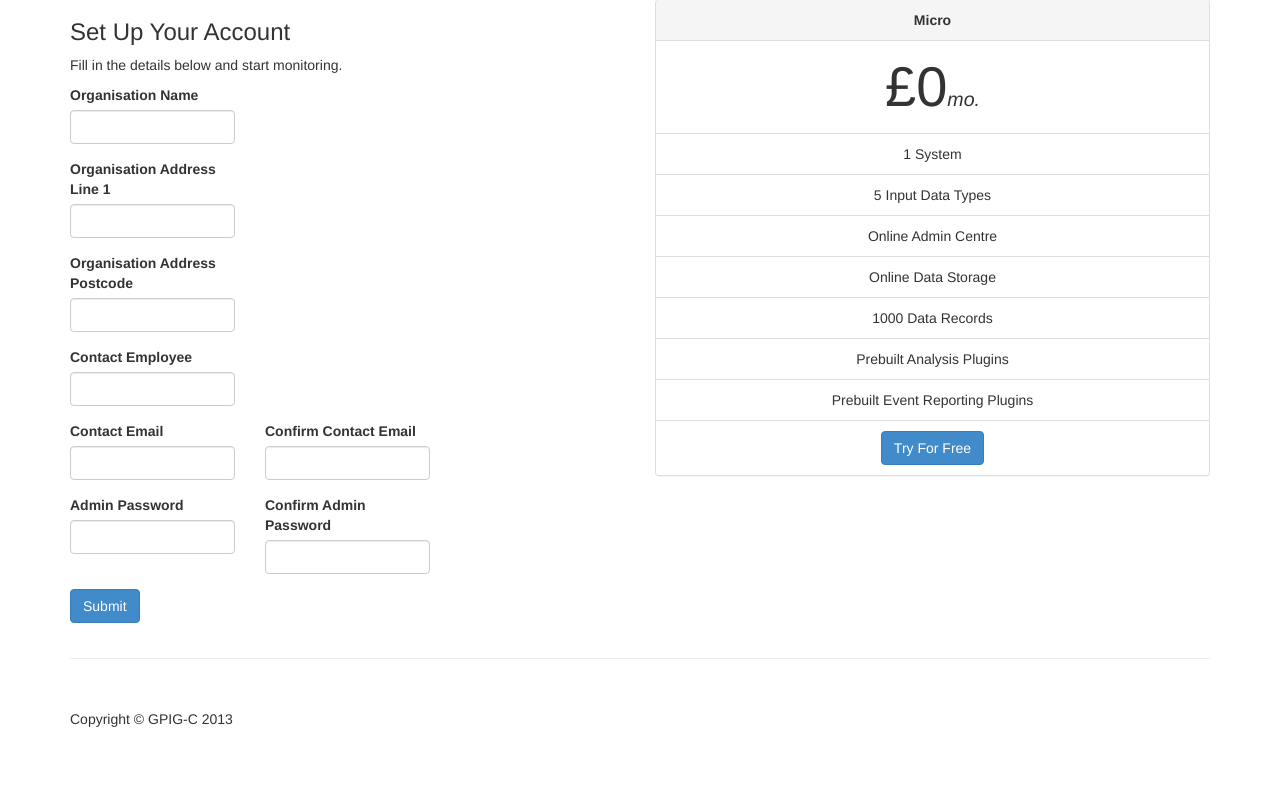
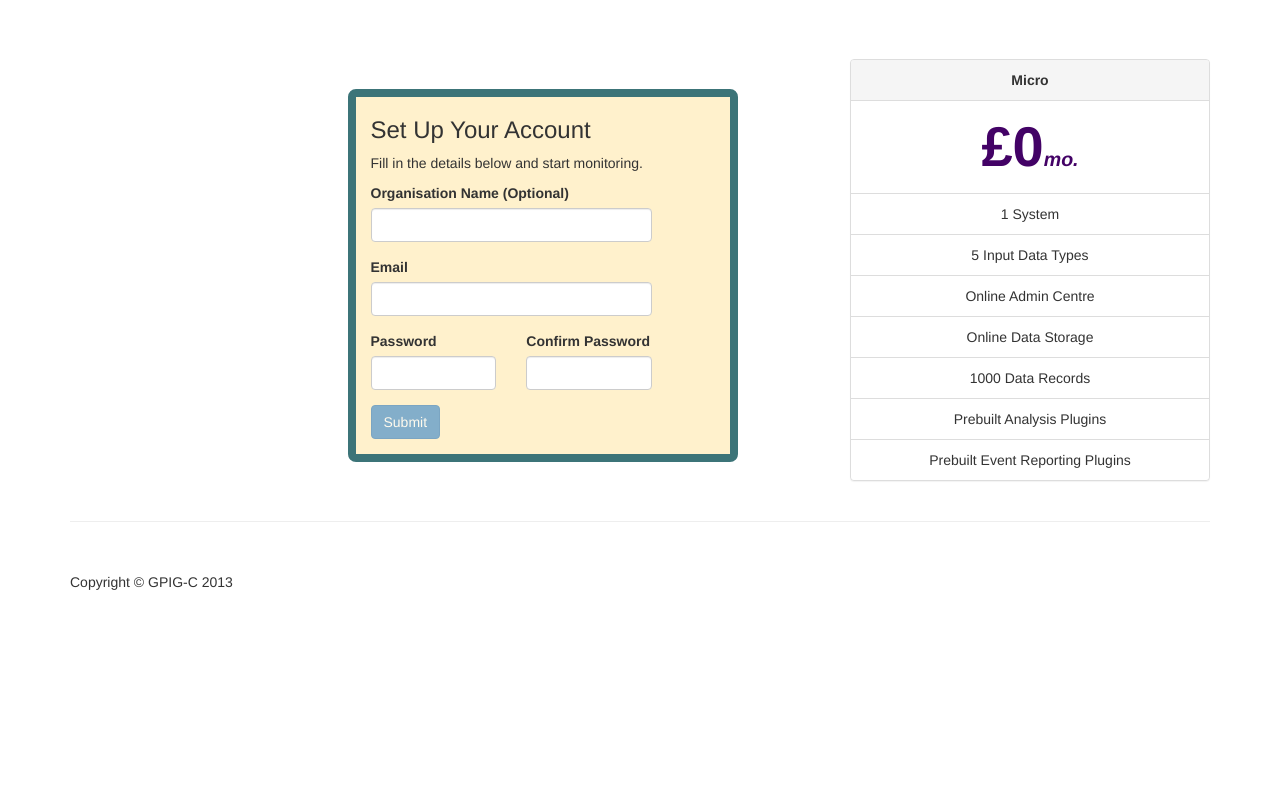
Before and after one commit to sftrabbit/gpig-c, a PHP site: page /signup1.html in a window 1280 px wide. Shown: the part 51-840 px from the top of the page. After the commit the page ends 641 px from the top, so only its background shows below. Run offline with PHP 8.4, Linux system fonts and the light colour scheme.

Commit message:
Add Colour and JS to sign up page

```diff
--- a/PrototypeAdminCentre/modern-business/css/custom-gpig.css
+++ b/PrototypeAdminCentre/modern-business/css/custom-gpig.css
@@ -11,7 +11,6 @@ Custom Things for GPIG
 }
 
 .section-colored a{
-   /* background-color: #adcacc;  */
     font-weight: bold;
     color: #a3cacc;
 }
@@ -20,7 +19,7 @@ Custom Things for GPIG
     color:#ffffff;
 }
 
-em.em1 {             /*Purple*/
+em.em1 {
     color: #430266;
     font-weight: bold;
     font-style: normal;
@@ -33,32 +32,32 @@ em.em2 {    /*Pink*/
 }
 
 
-em.em3 {            /*Orange*/
+em.em3 {
     color: #d94f36;
     font-weight: bold;
     font-style: normal;
 }
 
 
-h3.h3_1 {             /*Purple*/
+h3.h3_1 {
     color: #430266;
     font-weight: bold;
     font-style: normal;
 }
 
-h3.h3_2 {    /*Pink*/
+h3.h3_2 {
     color: #cc2d47;
     font-weight: bold;
     font-style: normal;
 }
 
-h3.h3_3 {            /*Orange*/
+h3.h3_3 {
     color: #d94f36;
     font-weight: bold;
     font-style: normal;
 }
 
-h3.h3_4 {            /*Orange*/
+h3.h3_4 {
     color: #53777a;
     font-weight: bold;
     font-style: normal;
@@ -72,3 +71,20 @@ h3.h3_4 {            /*Orange*/
 .panel-primary {
     border-color: #543366 !important;
 }
+
+.account-info {
+    margin-top: 60px !important;
+}
+
+.account-setup {
+    margin-top: 90px !important;
+}
+.round-corners, .account-box {
+    -webkit-border-radius: 8px;
+    -moz-border-radius: 8px;
+    border-radius:8px;
+}
+.account-box {
+    background-color: #fff1cc;
+    border: 8px solid #3c7478;
+}
--- /dev/null
+++ b/PrototypeAdminCentre/modern-business/js/gpig-custom.js
@@ -0,0 +1,31 @@
+/**
+ * Created with IntelliJ IDEA.
+ * User: rosytucker
+ * Date: 04/12/2013
+ * Time: 20:55
+ * To change this template use File | Settings | File Templates.
+ */
+
+$(function() {
+    $('#create_account_button').prop('disabled',true);
+    $('.password-input input').keyup(function() {
+        var password_inputs = $('.password-input');
+        var admin_pass_input = $('input[name="admin_pass"]');
+        var admin_pass = admin_pass_input.val();
+        var confirm_admin_pass_input = $('input[name="confirm_admin_pass"]');
+        var confirm_admin_pass = confirm_admin_pass_input.val();
+        var button =  $('#create_account_button');
+        if (admin_pass == '' && confirm_admin_pass == '') {
+            password_inputs.removeClass('has-success has-error');
+            button.prop('disabled', true);
+        } else {
+            if (admin_pass == confirm_admin_pass)   {
+                password_inputs.addClass('has-success').removeClass('has-error');
+                button.prop('disabled', false);
+            }else{
+                password_inputs.addClass('has-error').removeClass('has-success');
+                button.prop('disabled', true);
+            }
+        }
+    });
+});
--- a/PrototypeAdminCentre/modern-business/signup1.html
+++ b/PrototypeAdminCentre/modern-business/signup1.html
@@ -13,6 +13,7 @@
 
     <!-- Add custom CSS here -->
     <link href="css/modern-business.css" rel="stylesheet">
+    <link href="css/custom-gpig.css" rel="stylesheet">
     <link href="font-awesome/css/font-awesome.min.css" rel="stylesheet">
 </head>
 
@@ -27,7 +28,7 @@
                 <span class="icon-bar"></span>
                 <span class="icon-bar"></span>
             </button>
-            <!-- You'll want to use a responsive image option so this logo looks good on devices - I recommend using something like retina.js (do a quick Google search for it and you'll find it) -->
+            <!-- You'll want to use a responsive image option so this logo looks good on devices -->
             <a class="navbar-brand" href="index.html">GPIG-C</a>
         </div>
 
@@ -42,60 +43,40 @@
 <div class="container">
 
     <div class="row">
-
-        <div class="col-sm-6">
+        <div class="col-sm-3"></div>
+        <div class="col-sm-4 account-setup account-box">
             <h3>Set Up Your Account</h3>
-
             <p>Fill in the details below and start monitoring.</p>
             <form role="form" method="POST" action="adminCenter/index.html">
                 <div class="row">
-                    <div class="form-group col-lg-4">
-                        <label for="input1">Organisation Name</label>
-                        <input type="text" name="organisation_name" class="form-control" id="input1">
+                    <div class="form-group col-lg-10">
+                        <label for="input1">Organisation Name (Optional)</label>
+                        <input type="text" name="organisation_name" class="form-control col-lg-10" id="input1">
                     </div>
                     <div class="clearfix"></div>
-                    <div class="form-group col-lg-4">
-                        <label for="input2">Organisation Address Line 1</label>
-                        <input type="text" name="organisation_address_1" class="form-control" id="input2">
+                    <div class="form-group col-lg-10">
+                        <label for="input2">Email</label>
+                        <input type="email" name="contact_email" class="form-control col-lg-10" id="input2">
                     </div>
                     <div class="clearfix"></div>
-                    <div class="form-group col-lg-4">
-                        <label for="input2">Organisation Address Postcode</label>
-                        <input type="text" name="organisation_address_post" class="form-control" id="input3">
+                    <div class="form-group col-lg-5 password-input">
+                        <label for="password1">Password</label>
+                        <input type="password" name="admin_pass" class="form-control" id="password1">
                     </div>
-                    <div class="clearfix"></div>
-                    <div class="form-group col-lg-4">
-                        <label for="input3">Contact Employee</label>
-                        <input type="text" name="contact_employee" class="form-control" id="input4">
-                    </div>
-                    <div class="clearfix"></div>
-                    <div class="form-group col-lg-4">
-                        <label for="input3">Contact Email</label>
-                        <input type="email" name="contact_email" class="form-control" id="input5">
-                    </div>
-                    <div class="form-group col-lg-4">
-                        <label for="input3">Confirm Contact Email</label>
-                        <input type="email" name="confirm_contact_email" class="form-control" id="input6">
-                    </div>
-                    <div class="clearfix"></div>
-                    <div class="form-group col-lg-4">
-                        <label for="input3">Admin Password</label>
-                        <input type="password" name="admin_pass" class="form-control" id="input7">
-                    </div>
-                    <div class="form-group col-lg-4">
-                        <label for="input3">Confirm Admin Password</label>
-                        <input type="password" name="confirm_admin_pass" class="form-control" id="input8">
+                    <div class="form-group col-lg-5 password-input">
+                        <label for="password2">Confirm Password</label>
+                        <input type="password" name="confirm_admin_pass" class="form-control" id="password2">
                     </div>
                     <div class="clearfix"></div>
                     <div class="form-group col-lg-12">
                         <input type="hidden" name="save" value="contact">
-                        <button type="submit" class="btn btn-primary">Submit</button>
+                        <button type="submit" id="create_account_button" class="btn btn-primary">Submit</button>
                     </div>
                 </div>
             </form>
         </div>
-
-        <div class="col-sm-6">
+        <div class="col-sm-1"></div>
+        <div class="col-sm-4 account-info">
                 <div class="panel panel-default text-center center-block">
                     <div class="panel-heading">
                         <strong>Micro</strong>
@@ -111,7 +92,6 @@
                         <li class="list-group-item">1000 Data Records</li>
                         <li class="list-group-item">Prebuilt Analysis Plugins</li>
                         <li class="list-group-item">Prebuilt Event Reporting Plugins</li>
-                        <li class="list-group-item"><a class="btn btn-primary" href="signup1.html">Try For Free</a></li>
                     </ul>
                 </div>
         </div>
@@ -136,5 +116,6 @@
 <script src="js/bootstrap.js"></script>
 <script src="js/modern-business.js"></script>
 <script src="js/navbar.js"></script>
+<script src="js/gpig-custom.js"></script>
 </body>
 </html>
```
